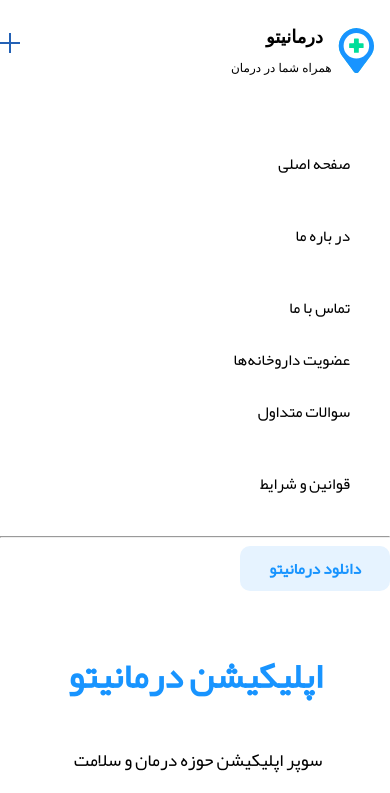
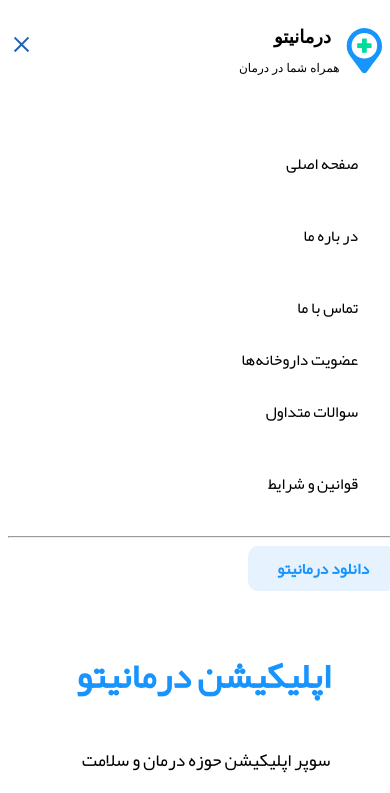
Before and after one commit to faezehpanahi/Darmanito-Project, a plain HTML site: page index.html in a window 390 px wide. Both pictures are taken after a click on the link 28 px from the left and 49 px from the top of the page. Shown: the top 793 px of the page. Drawn offline with Linux system fonts and the light colour scheme; files whose address does not match are found by name.

Commit message:
change burger style

```diff
--- a/assets/style/contact-us.css
+++ b/assets/style/contact-us.css
@@ -389,6 +389,7 @@ a.navbar__icon--close {
  position: absolute;
  left: 5rem;
  top: 2rem;
+
 }
 
 .navbar__links {
--- a/assets/style/drugstore.css
+++ b/assets/style/drugstore.css
@@ -559,6 +559,7 @@ a.navbar__icon--close {
  position: absolute;
  left: 5rem;
  top: 2rem;
+ transform: rotate(45deg);
 }
 
 .navbar__links {
--- a/assets/style/question.css
+++ b/assets/style/question.css
@@ -379,6 +379,7 @@ a.navbar__icon--close {
  position: absolute;
  left: 5rem;
  top: 2rem;
+ transform: rotate(45deg);
 }
 
 .navbar__links {
--- a/assets/style/style.css
+++ b/assets/style/style.css
@@ -545,14 +545,14 @@ a.navbar__icon--close{
 
 /* media query */
 @media screen and (max-width : 2000px) and (min-width : 850px) {
-  .navbar__listItem--basic{
+  /* .navbar__listItem--basic{
     display: block;
   }
 
   .navbar__icon--open,
   .navbar__icon--close{
     display: none;
-  }
+  } */
 }
 
 @media screen and (max-width: 1470px){
@@ -769,6 +769,7 @@ a.navbar__icon--close{
     position: absolute;
     left: 5rem;
     top: 2rem;
+    transform: rotate(45deg);
   }
 
   .navbar__links {
```
